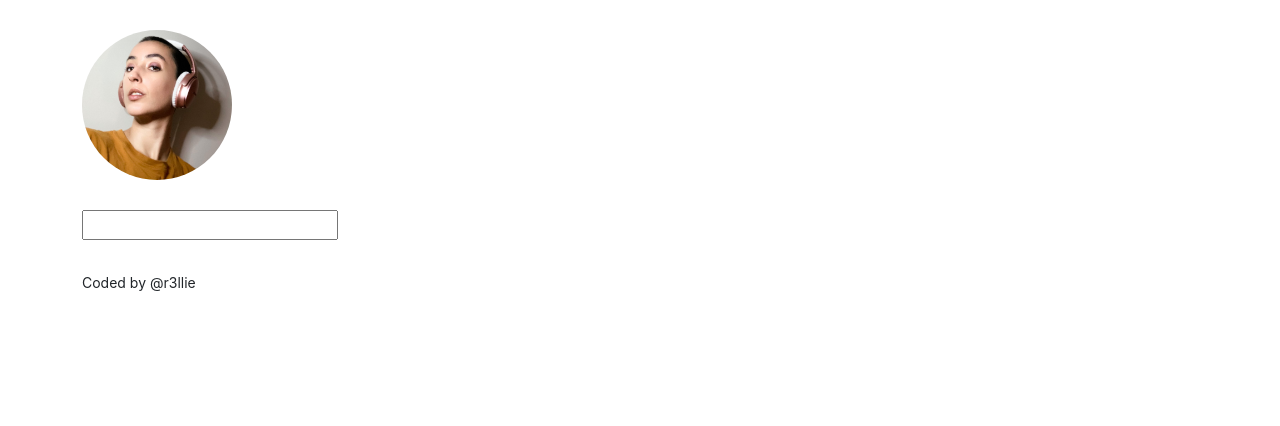
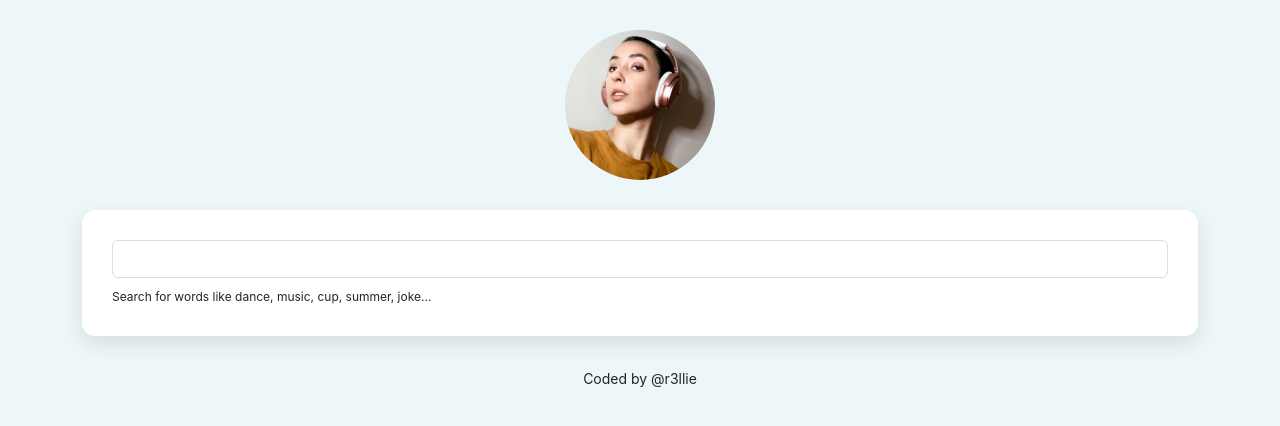
Before and after one commit to r3llie/r3-dictionary-app, a React (Create React App) app: page / in a window 1280 px wide. Shown: the top 426 px of the page. Built offline with nearby package versions, Linux system fonts and the light colour scheme.

Commit message:
Started working on the css

```diff
--- a/src/App.css
+++ b/src/App.css
@@ -1,3 +1,12 @@
+
+body {
+  background: #edf7fa;
+}
+
+a {
+  color: #ff8364;
+}
+
 .App-header {
   margin-top: 30px;
 }
@@ -5,7 +14,10 @@
 .App-logo {
   max-width: 150px;
   border-radius: 80%;
+  display: block;
+  margin: 0 auto;
 }
 .App-footer {
   margin: 30px 0;
+  text-align: center;
 }
--- a/src/Dictionary.css
+++ b/src/Dictionary.css
@@ -4,3 +4,24 @@
 .Dictionary .form {
   margin-bottom: 10px;
 }
+
+.Dictionary section {
+  background: white;
+  padding: 30px;
+  border-radius: 13px;
+  box-shadow: 0 8px 20px rgba(0 0 0 / 10%);
+  margin: 20px 0;
+}
+
+.Dictionary input {
+width: 100%;
+padding: 6px 10px;
+border: 1px solid #ddd;
+border-radius: 6px;
+color: #333;
+}
+
+.Dictionary .hint {
+  font-size: 12px;
+  margin-top: 8px;
+}
--- a/src/Dictionary.js
+++ b/src/Dictionary.js
@@ -8,7 +8,6 @@ let [keyword, setKeyword] = useState("");
   let [results, setResults] = useState(null);
 
   function handleResponse(response) {
-    console.log(response.data[0].meanings[0].definitions[0].definition);
     setResults(response.data[0]);
   }
 
@@ -22,10 +21,16 @@ function handleKeywordChange(event) {
     setKeyword(event.target.value);
   }
 
-  return <div className="Dictionary">
+  return (
+    <div className="Dictionary">
+      <section>
         <form onSubmit={search} className="form">
-          <input type="search"  onChange={handleKeywordChange}/>
+          <input type="search" onChange={handleKeywordChange} />
         </form>
-      <Results results={results}/>
-      </div>;
+        <div className="hint">Search for words like dance, music, cup, summer, joke...</div>
+      </section>
+
+      <Results results={results} />
+    </div>
+  );
 }
--- a/src/Meaning.js
+++ b/src/Meaning.js
@@ -2,7 +2,7 @@ import React from "react";
 import Synonyms from "./Synonyms";
 
 export default function Meaning(props) {
-    console.log(props.meaning);
+
   return (
     <div className="Meaning">
       <h3>{props.meaning.partOfSpeech}</h3>
--- a/src/Phonetic.js
+++ b/src/Phonetic.js
@@ -1,6 +1,5 @@
 
 export default function Phonetic(props) {
-  console.log(props.phonetic);
   return (
     <div className="Phonetic">
       <a href={props.phonetic.audio} target="_blank" rel="noreferrer">
--- a/src/Results.js
+++ b/src/Results.js
@@ -1,24 +1,28 @@
 import React from "react";
 import Meaning from "./Meaning";
 import Phonetic from "./Phonetic";
+import "./Results.css";
 
 export default function Results(props) {
   if (props.results) {
     return (
       <div className="Results">
+        <section>
           <h2>{props.results.word}</h2>
-        {props.results.phonetics.map(function(phonetic, index) {
+          {props.results.phonetics.map(function (phonetic, index) {
             return (
               <div key={index}>
                 <Phonetic phonetic={phonetic} />
               </div>
-)
+            );
           })}
+        </section>
+
         {props.results.meanings.map(function (meaning, index) {
           return (
-                <div key={index}>
-                    <Meaning meaning={meaning}/>
-                </div>
+            <section key={index}>
+              <Meaning meaning={meaning} />
+            </section>
           );
         })}
       </div>
```
Also changed, not shown: src/Results.css (added). Lines whose indentation alone changed are shown as unchanged.
